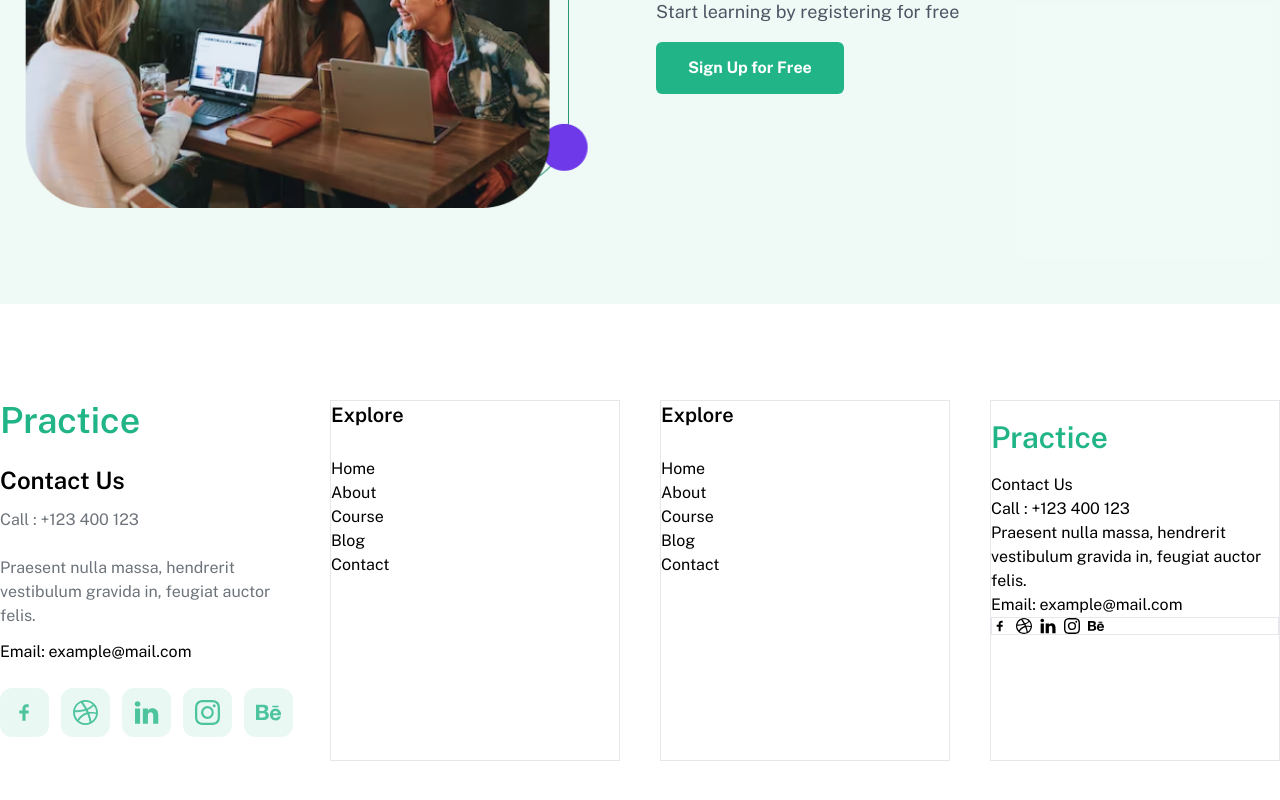
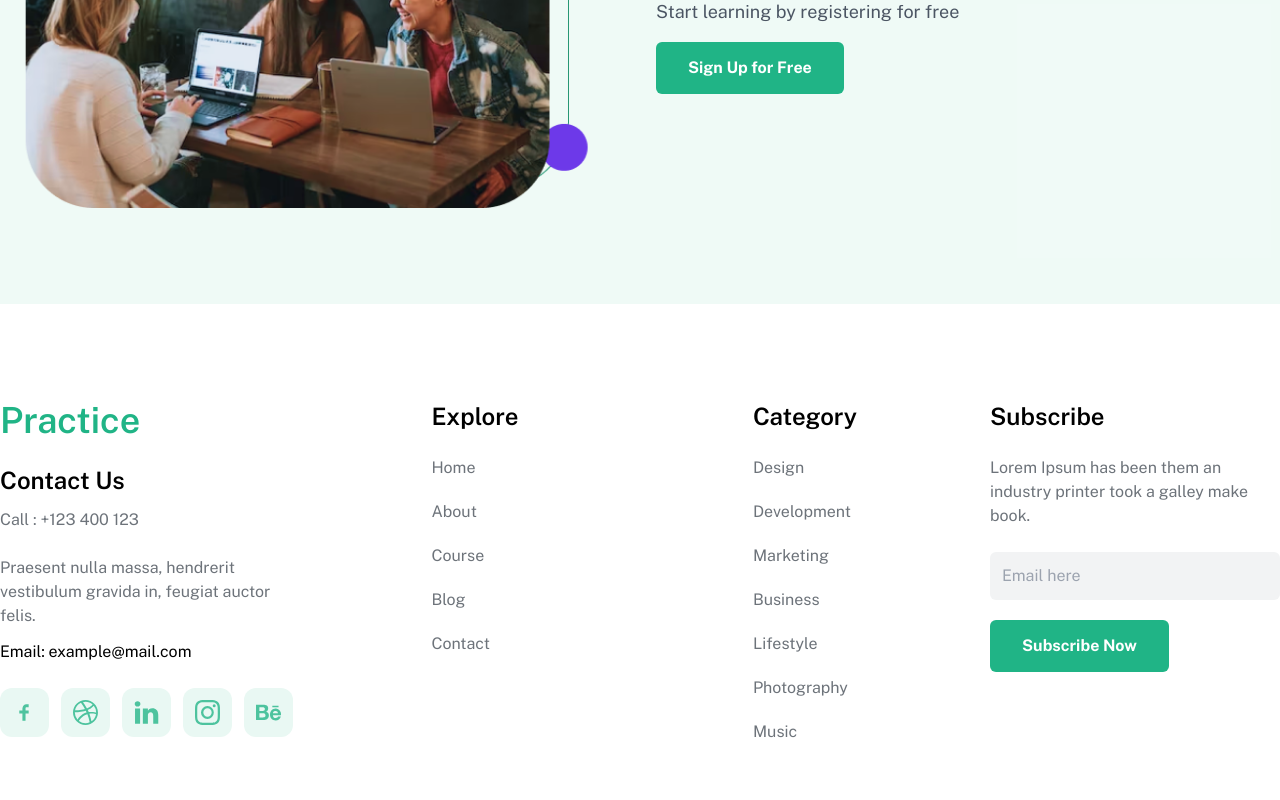
Before and after one commit to OpherM/Course-Project, a React (Vite) app: page / in a window 1280 px wide. Shown: the part 4061-4861 px from the top of the page. Built offline with nearby package versions, Linux system fonts and the light colour scheme.

Commit message:
footer-edited

```diff
--- a/src/components/Footer.jsx
+++ b/src/components/Footer.jsx
@@ -47,39 +47,40 @@ const Footer = () => {
                         </div>
                     </div>
                 </div>
-                <div className='border'>
-                    <h2 className='text-xl font-semibold'>Explore</h2>
-                    <div className='py-7'>
-                        <p>Home</p>
-                        <p>About</p>
-                        <p>Course</p>
-                        <p>Blog</p>
-                        <p>Contact</p>
+                <div className='flex flex-col md:mx-auto'>
+                    <h2 className='text-2xl font-semibold'>Explore</h2>
+                    <div className='py-6 flex flex-col gap-5'>
+                        <p className='text-[#6D737A]'>Home</p>
+                        <p className='text-[#6D737A]'>About</p>
+                        <p className='text-[#6D737A]'>Course</p>
+                        <p className='text-[#6D737A]'>Blog</p>
+                        <p className='text-[#6D737A]'>Contact</p>
                     </div>
                 </div>
-                <div className='border'>
-                    <h2 className='text-xl font-semibold'>Explore</h2>
-                    <div className='py-7'>
-                        <p>Home</p>
-                        <p>About</p>
-                        <p>Course</p>
-                        <p>Blog</p>
-                        <p>Contact</p>
+                <div className='flex flex-col md:m-auto'>
+                    <h2 className='text-2xl font-semibold'>Category</h2>
+                    <div className='py-6 flex flex-col gap-5'>
+                        <p className='text-[#6D737A]'>Design</p>
+                        <p className='text-[#6D737A]'>Development</p>
+                        <p className='text-[#6D737A]'>Marketing</p>
+                        <p className='text-[#6D737A]'>Business</p>
+                        <p className='text-[#6D737A]'>Lifestyle</p>
+                        <p className='text-[#6D737A]'>Photography</p>
+                        <p className='text-[#6D737A]'>Music</p>
                     </div>
                 </div>
-                <div className='border'>
-                    <h1 className='md:leading-[72px] md:text-3xl text-3xl font-semibold text-[#20B486]'>Practice</h1>
-                    <h2>Contact Us</h2>
-                    <p>Call : +123 400 123</p>
-                    <p>Praesent nulla massa, hendrerit vestibulum gravida in, feugiat auctor felis.</p>
-                    <p>Email: example@mail.com</p>
-                    <div className='flex gap-2 border'>
-                        <div><TiSocialFacebook /></div>
-                        <div><BsDribbble /></div>
-                        <div><TfiLinkedin /></div>
-                        <div><BsInstagram /></div>
-                        <div><BsBehance /></div>
+                <div className=''>
+                    <h2 className='text-2xl font-semibold'>Subscribe</h2>
+                    <div className='py-6 flex flex-col gap-5'>
+                        <p className='text-[#6D737A]'>Lorem Ipsum has been them an industry printer took a galley make book.</p>
                     </div>
+                    <input
+                        type="email"
+                        placeholder='Email here'
+                        style={{ backgroundColor: '#F2F3F4' }}
+                        className='p-3 rounded-md w-full focus:outline-none'
+                    />
+                    <button className='bg-[#20B486] mt-5 px-8 py-3.5 rounded-md text-white font-bold'>Subscribe Now</button>
                 </div>
             </div>
         </div>
```
